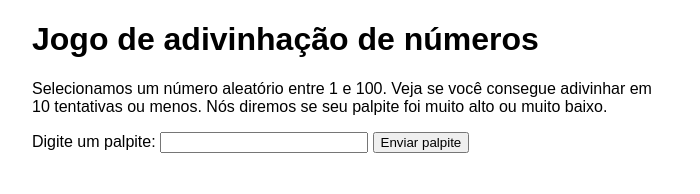
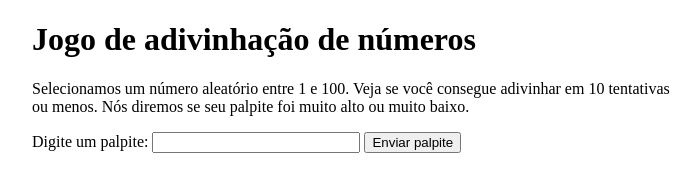
Before and after one commit to batataplys/jogo_do_n-mero, a plain HTML site: page index.html in a window 1280 px wide. Shown: the whole page, without its empty margins (288-988 px from the left). Drawn offline with Linux system fonts and the light colour scheme.

Commit message:
Update style.css

```diff
--- a/style.css
+++ b/style.css
@@ -1,5 +1,5 @@
 html {
-        font-family: sans-serif;
+        font-family: .sans-serif;
       }
 
       body {
```
